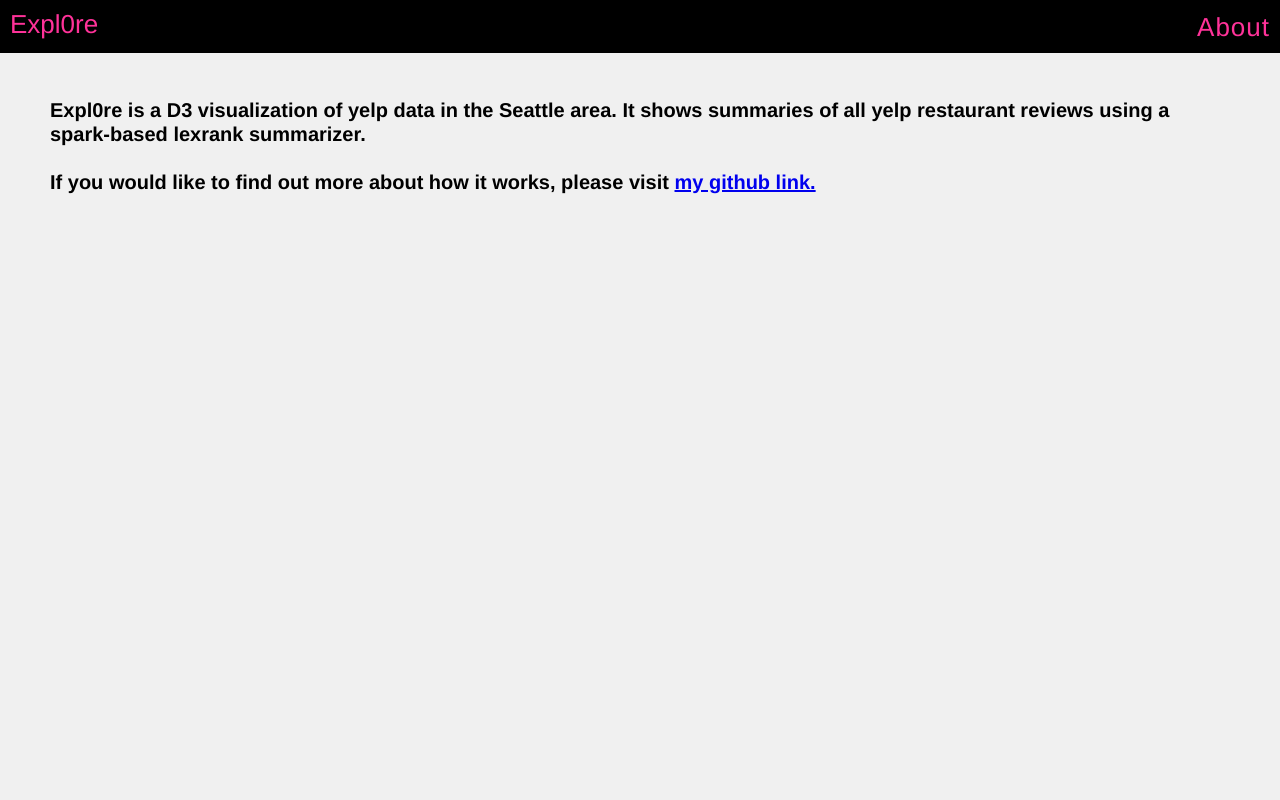
After one commit to ataipale/explore_seattle, a Flask app: page /about-seattle in a window 1280 px wide. The commit adds this page. Run offline with Flask 2, Linux system fonts and the light colour scheme.

Commit message:
update styling, click on button restaurant redirect, about page

```diff
--- a/application.py
+++ b/application.py
@@ -18,6 +18,19 @@ def homepage():
     print 'homepage!'
     return render_template('index.html')
     # return header_text + say_hello() + instructions + footer_text
+
+@app.route('/about-seattle')
+def about():
+
+    print 'about!'
+    return render_template('about.html')
+
+@app.route('/contact')
+def contact():
+
+    print 'contact!'
+    return redirect("http://www.alextaipale.com/about", code=302)
+
 
 @app.route('/search')
 def search():
@@ -43,4 +56,4 @@ if __name__ == "__main__":
     # Setting debug to True enables debug output. This line should be
     # removed before deploying a production app.
     app.debug = True
-    app.run()
+    app.run(host='0.0.0.0')
--- /dev/null
+++ b/static/css/about.css
@@ -0,0 +1,75 @@
+html, body {
+    min-height: 100%;
+    margin: 0;
+    padding: 0;
+}
+
+body
+{
+    font-family: Helvetica, Sans-Serif;
+    color: white;
+    background-color: #F0F0F0;
+}
+
+.titles {
+  position: fixed;
+  left: 50%;
+  top: 15px;
+  transform: translate(-50%, -50%);
+  -webkit-transform: translate(-50%, -50%);
+  -ms-transform: translate(-50%, -50%);
+  text-align: left;
+  background-color: black;
+  width: 100%;
+  height: 76px;
+}
+
+p{
+    color: #F0F0F0;
+    text-decoration: none;
+    font-family: "Copperplate";
+    font-size: 45px;
+    letter-spacing: 1px;
+    line-height: 50%;
+    top-margin: 0px;
+    padding-left: 18px;
+    padding-top: 1px;
+    float: left;
+}
+
+#other {
+    float: right;
+    font-size: 26px;
+    padding-right: 5px;
+    padding-top: 9px;
+    color: #FF3299;
+    text-decoration: none;
+    font-family: "Helvetica";
+    float: right;
+}
+
+#instructions {
+    float: left;
+    font-size: 20px;
+    padding-right:25px;
+    padding-left:25px;
+    padding-top: 25px;
+    line-height: 1.2em;
+    letter-spacing: 0px;
+    color: black;
+    text-decoration: none;
+    font-family: "Helvetica";
+    margin: 0;
+}
+
+#title_link {
+  color: #FF3299;
+  text-decoration: none;
+  font-family: "Helvetica";
+  font-size: 26px;
+  letter-spacing: 0px;
+  line-height: 50%;
+  top-margin: 0px;
+  padding-left: 5px;
+  padding-top: 15px;
+}
--- /dev/null
+++ b/templates/about.html
@@ -0,0 +1,38 @@
+<!DOCTYPE html>
+<meta charset="utf-8">
+
+<head>
+
+<link rel=stylesheet type="text/css" href="../static/css/about.css"></script>
+<script type="text/javascript" src="https://code.jquery.com/jquery-latest.js"></script>
+
+</head>
+
+
+<body>
+        <div id="wrapper" style="position: relative; z-index: 99;">
+                <div class="social">
+                </div>
+
+                <div class="titles" id="topbar">
+                    <p id="title_link"><a href="/" id="title_link">Expl0re</a></p>
+                    <p id="other"><a href="/about-seattle" id="other">About</a></p>
+                </div>
+
+        </div>
+
+        <div id="instructions">
+            <br>
+            <br>
+            <p id="instructions"><b>Expl0re is a D3 visualization of yelp data in the Seattle area. It shows summaries of all yelp restaurant reviews using a spark-based lexrank summarizer.
+            <br>
+            <br>
+            If you would like to find out more about how it works, please visit <a href="https://github.com/ataipale/explore_seattle" target="_blank">my github link.</a>
+
+            </b></p>
+
+
+        </div>
+
+</body>
+</html>
```
Also changed, not shown: static/css/style.css (added, +115 -0 lines), templates/index.html (+17 -135 lines).
